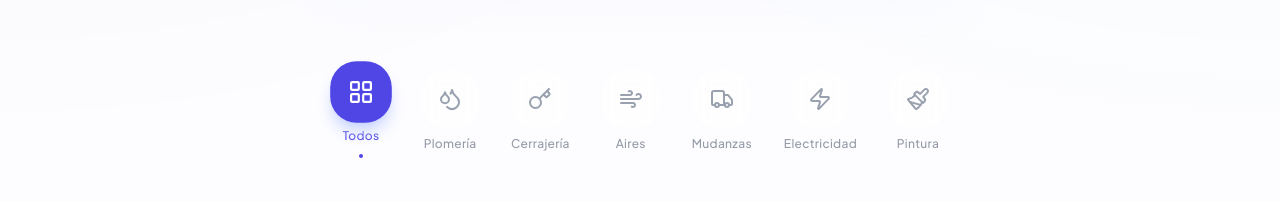
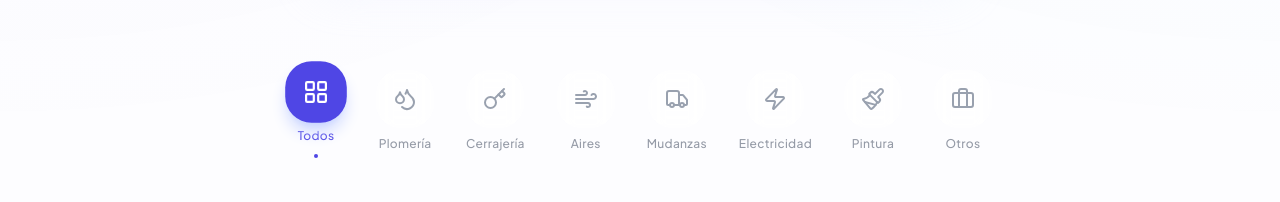
Before and after one commit to Matoma1607/TucuOficios, a React (Vite) app: page / in a window 1280 px wide. Shown: the part 419-621 px from the top of the page. Built offline with nearby package versions, Linux system fonts and the light colour scheme; no server answers; the database is empty.

Commit message:
He agregado la categoría Otros al sistema. Esta categoría servirá perfectamente para ferreterías, clases particulares, desarrollo web y cualquier otro servicio que no encaje en las categorías fijas

```diff
--- a/src/components/CategoryFilter.tsx
+++ b/src/components/CategoryFilter.tsx
@@ -5,7 +5,8 @@ import {
   Truck,
   Zap,
   Paintbrush,
-  LayoutGrid
+  LayoutGrid,
+  Briefcase
 } from 'lucide-react';
 import { Category, CATEGORIES } from '../types';
 
@@ -21,6 +22,7 @@ const CATEGORY_ICONS: Record<string, any> = {
   'Mudanzas': Truck,
   'Electricidad': Zap,
   'Pintura': Paintbrush,
+  'Otros': Briefcase,
   'All': LayoutGrid
 };
 
--- a/src/types.ts
+++ b/src/types.ts
@@ -17,6 +17,6 @@ export interface User {
   photoURL: string | null;
 }
 
-export type Category = 'Plomería' | 'Cerrajería' | 'Aires' | 'Mudanzas' | 'Electricidad' | 'Pintura';
+export type Category = 'Plomería' | 'Cerrajería' | 'Aires' | 'Mudanzas' | 'Electricidad' | 'Pintura' | 'Otros';
 
-export const CATEGORIES: Category[] = ['Plomería', 'Cerrajería', 'Aires', 'Mudanzas', 'Electricidad', 'Pintura'];
+export const CATEGORIES: Category[] = ['Plomería', 'Cerrajería', 'Aires', 'Mudanzas', 'Electricidad', 'Pintura', 'Otros'];
```
